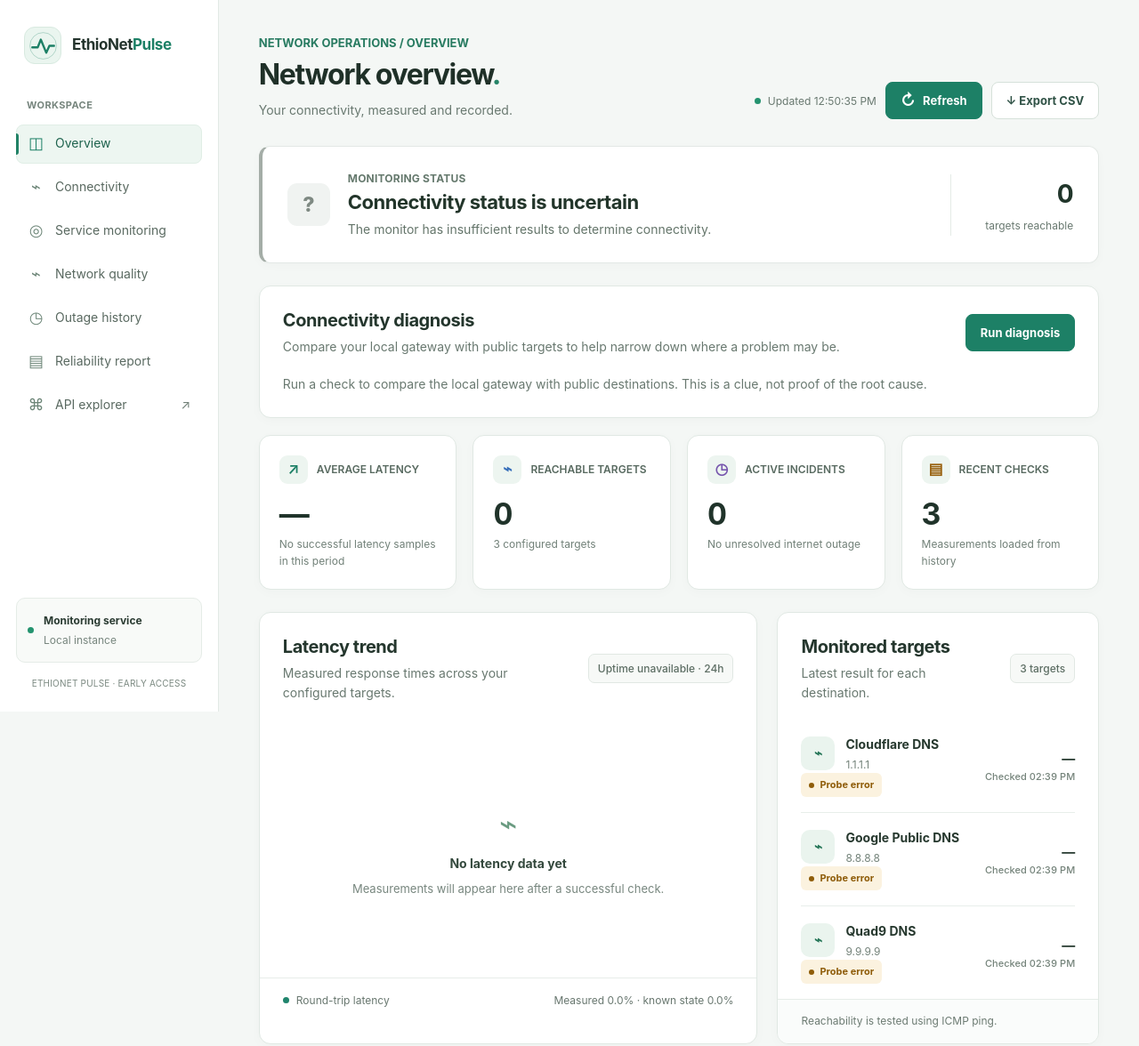
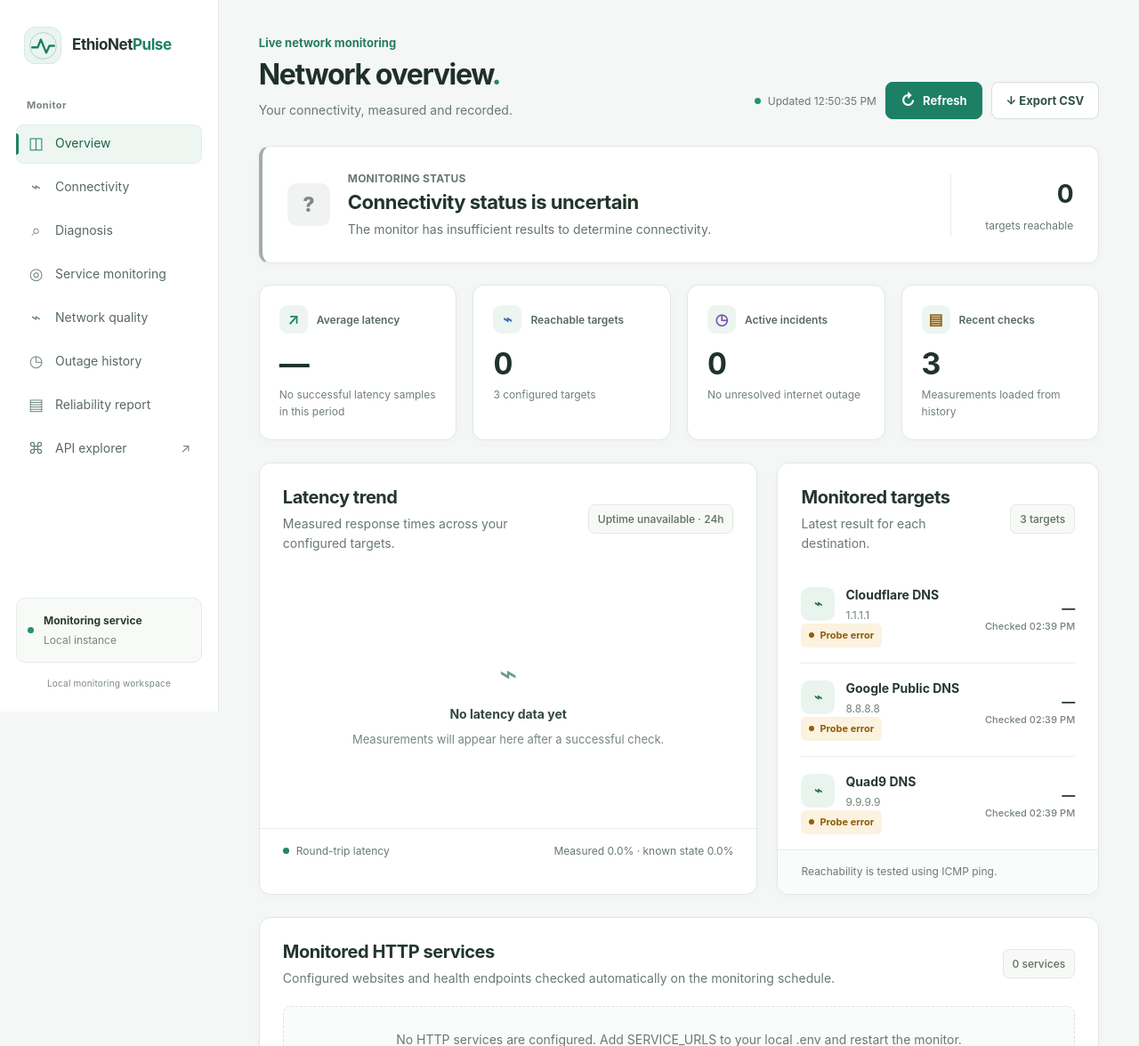
Before and after one commit to Ezra2121-et/ethionet-pulse, a FastAPI app: page / in a window 1280 px wide. Shown: the top 1176 px of the page at 89% size. Run offline with FastAPI, Linux system fonts and the light colour scheme; data comes from the database, SQL or seed files in the repository; data that the repository does not hold is empty.

Commit message:
Improve dashboard content hierarchy and navigation

```diff
--- a/app/templates/index.html
+++ b/app/templates/index.html
@@ -3,7 +3,7 @@
 <head>
   <meta charset="utf-8">
   <meta name="viewport" content="width=device-width, initial-scale=1">
-  <meta name="theme-color" content="#0b1220">
+  <meta name="theme-color" content="#f4f7f5">
   <meta name="description"
         content="Network connectivity and outage monitoring dashboard.">
   <title>{{ app_name }} — Network Overview</title>
@@ -26,13 +26,16 @@
       <span class="brand-name">EthioNet<span>Pulse</span></span>
     </a>
 
-    <p class="nav-label">WORKSPACE</p>
+    <p class="nav-label">Monitor</p>
     <nav class="nav-links" aria-label="Main navigation">
       <a class="nav-link active" href="#overview">
         <span class="nav-symbol">◫</span> Overview
       </a>
       <a class="nav-link" href="#targets">
         <span class="nav-symbol">⌁</span> Connectivity
+      </a>
+      <a class="nav-link" href="#diagnosis">
+        <span class="nav-symbol">⌕</span> Diagnosis
       </a>
       <a class="nav-link" href="#services">
         <span class="nav-symbol">◎</span> Service monitoring
@@ -60,14 +63,14 @@
           <span>Local instance</span>
         </div>
       </div>
-      <p class="sidebar-caption">ETHIONET PULSE · EARLY ACCESS</p>
+      <p class="sidebar-caption">Local monitoring workspace</p>
     </div>
   </aside>
 
   <main class="main-content" id="overview">
     <header class="topbar">
       <div>
-        <p class="eyebrow">NETWORK OPERATIONS / OVERVIEW</p>
+        <p class="eyebrow">Live network monitoring</p>
         <h1>Network overview<span class="heading-period">.</span></h1>
         <p class="page-subtitle">
           Your connectivity, measured and recorded.
@@ -92,7 +95,7 @@
              aria-live="polite">
       <div class="status-emblem" id="status-icon">…</div>
       <div class="status-copy">
-        <p class="eyebrow" id="status-kicker">CONNECTIVITY STATUS</p>
+        <p class="eyebrow" id="status-kicker">Connection status</p>
         <h2 id="overall-title">Checking connection</h2>
         <p id="overall-message">
           Waiting for the first status response from your local monitor.
@@ -105,25 +108,13 @@
     </section>
 
 
-    <section class="panel diagnosis-panel" aria-labelledby="diagnosis-heading">
-      <div class="panel-heading">
-        <div>
-          <p class="eyebrow">TROUBLESHOOTING</p>
-          <h2 id="diagnosis-heading">Connectivity diagnosis</h2>
-          <p class="panel-subtitle">Compare your local gateway with public targets to help narrow down where a problem may be.</p>
-        </div>
-        <button class="refresh-button" id="diagnose-button" type="button">Run diagnosis</button>
-      </div>
-      <div class="diagnosis-body" id="diagnosis-result" aria-live="polite">
-        <p class="diagnosis-placeholder">Run a check to compare the local gateway with public destinations. This is a clue, not proof of the root cause.</p>
-      </div>
-    </section>
+
 
     <section class="metrics-grid" aria-label="Network summary">
       <article class="metric-card">
         <div class="metric-heading">
           <span class="metric-icon icon-teal">↗</span>
-          <span>AVERAGE LATENCY</span>
+          <span>Average latency</span>
         </div>
         <div class="metric-value" id="avg-latency">—</div>
         <p class="metric-foot" id="latency-detail">
@@ -134,7 +125,7 @@
       <article class="metric-card">
         <div class="metric-heading">
           <span class="metric-icon icon-blue">⌁</span>
-          <span>REACHABLE TARGETS</span>
+          <span>Reachable targets</span>
         </div>
         <div class="metric-value" id="reachable-count">—</div>
         <p class="metric-foot" id="reachable-detail">
@@ -145,7 +136,7 @@
       <article class="metric-card">
         <div class="metric-heading">
           <span class="metric-icon icon-purple">◷</span>
-          <span>ACTIVE INCIDENTS</span>
+          <span>Active incidents</span>
         </div>
         <div class="metric-value" id="active-incidents">—</div>
         <p class="metric-foot" id="incident-detail">
@@ -156,7 +147,7 @@
       <article class="metric-card">
         <div class="metric-heading">
           <span class="metric-icon icon-amber">▤</span>
-          <span>RECENT CHECKS</span>
+          <span>Recent checks</span>
         </div>
         <div class="metric-value" id="recent-checks">—</div>
         <p class="metric-foot">Measurements loaded from history</p>
@@ -269,6 +260,20 @@
       </p>
     </section>
 
+    <section class="panel diagnosis-panel" aria-labelledby="diagnosis-heading">
+      <div class="panel-heading">
+        <div>
+          <p class="eyebrow">TROUBLESHOOTING</p>
+          <h2 id="diagnosis-heading">Connectivity diagnosis</h2>
+          <p class="panel-subtitle">Compare your local gateway with public targets to help narrow down where a problem may be.</p>
+        </div>
+        <button class="refresh-button" id="diagnose-button" type="button">Run diagnosis</button>
+      </div>
+      <div class="diagnosis-body" id="diagnosis-result" aria-live="polite">
+        <p class="diagnosis-placeholder">Run a check to compare the local gateway with public destinations. This is a clue, not proof of the root cause.</p>
+      </div>
+    </section>
+
     <section class="bottom-grid">
       <article class="panel" id="outages">
         <div class="panel-heading">
```
